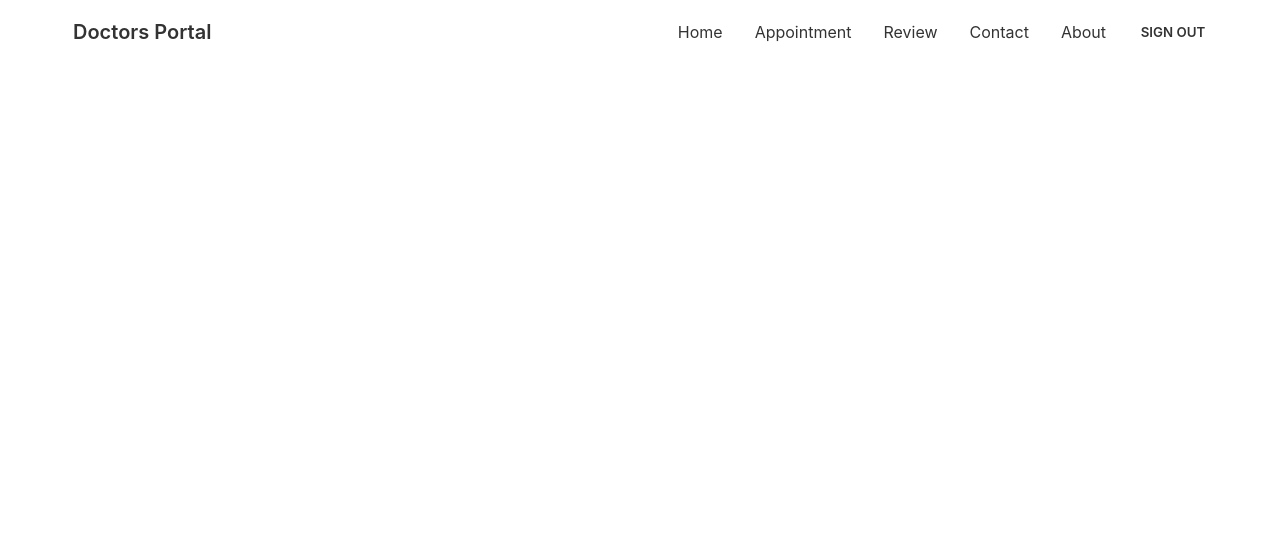
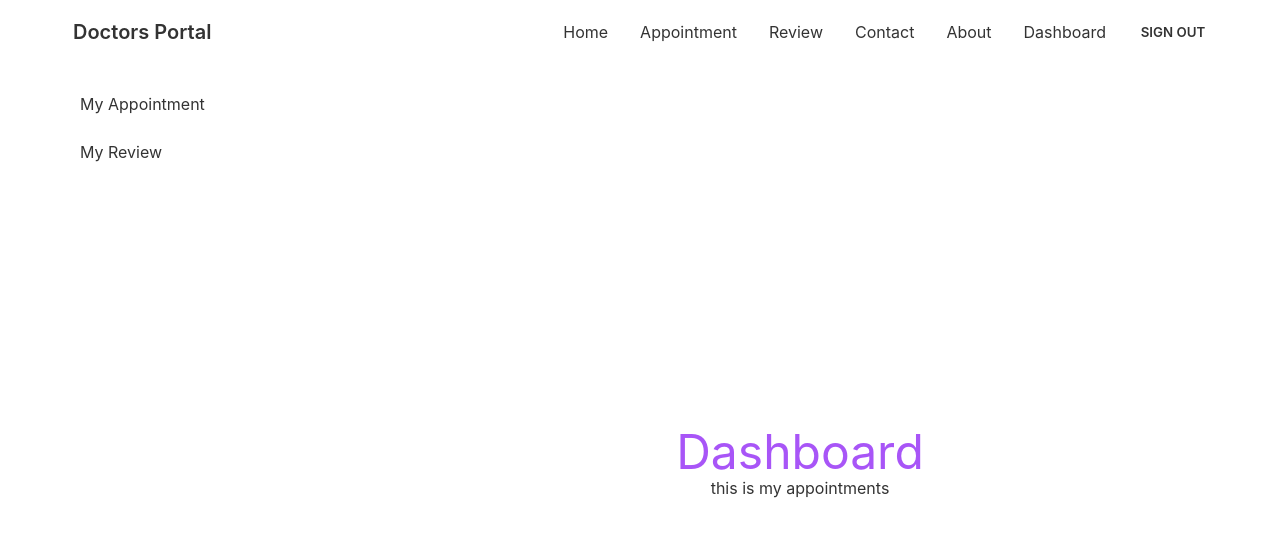
Before and after one commit to utsobe/doctors-portal-2-client, a React (Create React App) app: page /dashboard in a window 1280 px wide. Shown: the top 536 px of the page. Built offline with nearby package versions, Linux system fonts and the light colour scheme; no server answers; sample sign-in values are in the browser's storage.

Commit message:
dashboard route added

```diff
--- a/src/App.js
+++ b/src/App.js
@@ -2,6 +2,7 @@
 import './App.css';
 import About from './Pages/About/About';
 import Appointment from './Pages/Appointment/Appointment';
+import Dashboard from './Pages/Dashboard/Dashboard';
 import Home from './Pages/Home/Home';
 import Login from './Pages/Login/Login';
 import RequrieAuth from './Pages/Login/RequrieAuth';
@@ -9,6 +10,8 @@
 import Navbar from './Pages/Shared/Navbar';
 import { ToastContainer } from 'react-toastify';
 import 'react-toastify/dist/ReactToastify.css';
+import MyReview from './Pages/Dashboard/MyReview';
+import MyAppointments from './Pages/Dashboard/MyAppointments';
 
 
 function App() {
@@ -21,6 +24,12 @@
         <Route path='/appointment' element={<RequrieAuth>
           <Appointment />
         </RequrieAuth>}></Route>
+        <Route path='/dashboard' element={<RequrieAuth>
+          <Dashboard />
+        </RequrieAuth>}>
+          <Route index element={<MyAppointments />} />
+          <Route path='review' element={<MyReview />} />
+        </Route>
         <Route path='/login' element={<Login />}></Route>
         <Route path='/signup' element={<SignUp />}></Route>
       </Routes>
--- a/src/Pages/Appointment/AvailableAppointments.js
+++ b/src/Pages/Appointment/AvailableAppointments.js
@@ -1,27 +1,31 @@
 import { format } from 'date-fns';
 import React, { useEffect, useState } from 'react';
+import { useQuery } from 'react-query';
+import Loading from '../Shared/Loading';
 import BookingModal from './BookingModal';
 import Service from './Service';
 
 const AvailableAppointments = ({ date }) => {
-    const [services, setServices] = useState([]);
     const [treatment, setTreatment] = useState(null);
+    const formattedDate = format(date, 'PP');
 
-    useEffect(() => {
-        fetch('http://localhost:5000/service')
-            .then(res => res.json())
-            .then(data => setServices(data));
-    }, []);
+    const { data: services, isLoading, refetch } = useQuery(['available', formattedDate], () => fetch(`http://localhost:5000/available?date=${formattedDate}`)
+        .then(res => res.json())
+    )
+
+    if (isLoading) {
+        return <Loading />
+    }
 
     return (
         <div>
             <h2 className='text-xl text-secondary text-center my-12'>You have selected date: {format(date, 'PP')}</h2>
             <div className='grid grid-cols-1 md:grid-cols-2 lg:grid-cols-3 gap-5'>
                 {
-                    services.map(service => <Service key={service._id} service={service} setTreatment={setTreatment} />)
+                    services?.map(service => <Service key={service._id} service={service} setTreatment={setTreatment} />)
                 }
             </div>
-            {treatment && <BookingModal treatment={treatment} setTreatment={setTreatment} date={date} />}
+            {treatment && <BookingModal treatment={treatment} setTreatment={setTreatment} date={date} refetch={refetch} />}
         </div>
     );
 };
--- a/src/Pages/Appointment/BookingModal.js
+++ b/src/Pages/Appointment/BookingModal.js
@@ -5,7 +5,7 @@
 import { toast } from 'react-toastify';
 import auth from '../../firebase.init';
 
-const BookingModal = ({ date, treatment, setTreatment }) => {
+const BookingModal = ({ date, treatment, setTreatment, refetch }) => {
     const { _id, name, slots } = treatment;
     const [user, loading, error] = useAuthState(auth);
     const formattedDate = format(date, 'PP');
@@ -39,6 +39,7 @@
                 else {
                     toast.error(`Already have an appointment on, ${data.booking?.date} at ${data.booking?.slot}`)
                 }
+                refetch();
                 // to close the modal
                 setTreatment(null);
             })
--- /dev/null
+++ b/src/Pages/Dashboard/Dashboard.js
@@ -0,0 +1,28 @@
+import React from 'react';
+import { Link, Outlet } from 'react-router-dom';
+
+const Dashboard = () => {
+    return (
+        <div className="drawer drawer-mobile">
+            <input id="my-drawer-2" type="checkbox" className="drawer-toggle" />
+            <div className="drawer-content flex flex-col items-center justify-center">
+                {/* <!-- Page content here --> */}
+                <h2 className='text-5xl text-purple-500'>Dashboard</h2>
+                <Outlet />
+                <label htmlFor="my-drawer-2" className="btn btn-primary drawer-button lg:hidden">Open drawer</label>
+
+            </div>
+            <div className="drawer-side">
+                <label htmlFor="my-drawer-2" className="drawer-overlay"></label>
+                <ul className="menu p-4 w-80 bg-base-100 text-base-content">
+                    {/* <!-- Sidebar content here --> */}
+                    <li><Link to='/dashboard'>My Appointment</Link></li>
+                    <li><Link to='/dashboard/review'>My Review</Link></li>
+                </ul>
+
+            </div>
+        </div>
+    );
+};
+
+export default Dashboard;
--- /dev/null
+++ b/src/Pages/Dashboard/MyAppointments.js
@@ -0,0 +1,11 @@
+import React from 'react';
+
+const MyAppointments = () => {
+    return (
+        <div>
+            <p>this is my appointments</p>
+        </div>
+    );
+};
+
+export default MyAppointments;
--- /dev/null
+++ b/src/Pages/Dashboard/MyReview.js
@@ -0,0 +1,11 @@
+import React from 'react';
+
+const MyReview = () => {
+    return (
+        <div>
+            <h2>my review</h2>
+        </div>
+    );
+};
+
+export default MyReview;
--- a/src/Pages/Shared/Navbar.js
+++ b/src/Pages/Shared/Navbar.js
@@ -14,6 +14,9 @@
         <li><Link to='/review'>Review</Link></li>
         <li><Link to='/contact'>Contact</Link></li>
         <li><Link to='/about'>About</Link></li>
+        {
+            user && <li><Link to='/dashboard'>Dashboard</Link></li>
+        }
         <li>{user ? <button onClick={async () => await signOut()} className="btn btn-ghost">Sign Out</button> : <Link to='/login'>Login</Link>}</li>
     </>
     return (
@@ -29,7 +32,7 @@
                 </div>
                 <a className="btn btn-ghost normal-case text-xl">Doctors Portal</a>
             </div>
-            <div className="navbar-end hidden lg:flex">
+            <div className="navbar-center hidden lg:flex">
                 <ul className="menu menu-horizontal p-0">
                     {menuItems}
                 </ul>
--- a/src/index.js
+++ b/src/index.js
@@ -5,9 +5,6 @@
 import reportWebVitals from './reportWebVitals';
 import { BrowserRouter } from 'react-router-dom';
 import {
-  useQuery,
-  useMutation,
-  useQueryClient,
   QueryClient,
   QueryClientProvider,
 } from 'react-query'
```
